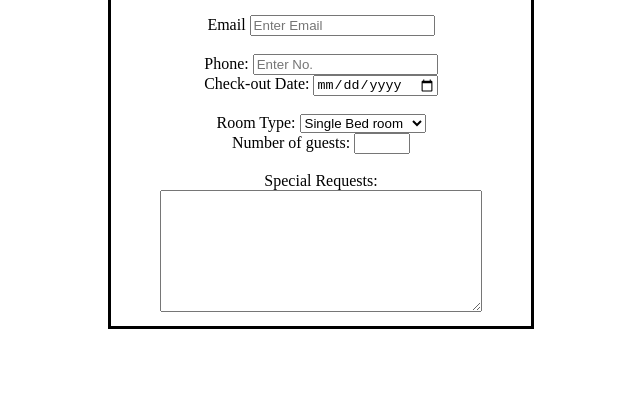
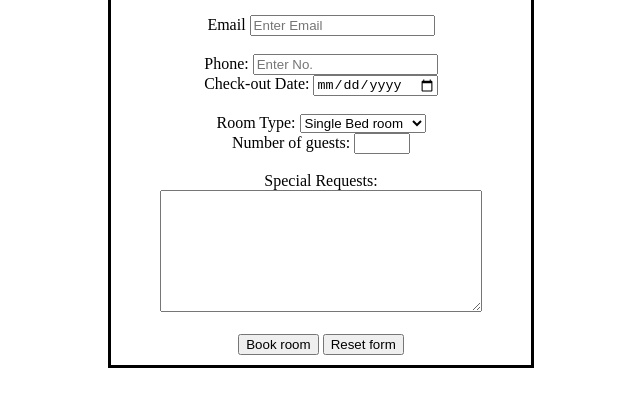
Before and after one commit to Shreya0142-sharma/web-dev, a plain HTML site: page assign-5/5.html in a window 1280 px wide. Shown: the part 127-534 px from the top of the page, without its empty margins (319-959 px from the left). Drawn offline with Linux system fonts and the light colour scheme.

Commit message:
final commit

```diff
--- a/assign-5/5.html
+++ b/assign-5/5.html
@@ -63,5 +63,12 @@
                 <label for="sprq">Special Requests:</label>
                 <textarea name="Special requests" id="sprq"></textarea>
             </div>
+            <br>
+            <div style="text-align: center;">
+                <label for="submit"></label>
+                <input type="submit" id="submit" value="Book room">
+                <label for="reset"></label>
+                <input type="reset" id="reset" value="Reset form">
+            </div>
 </body>
 </html>
```
